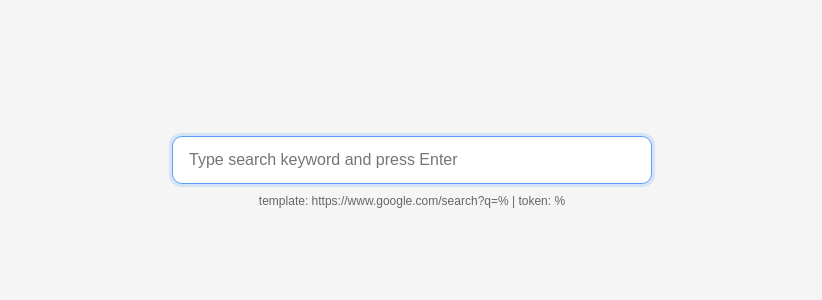
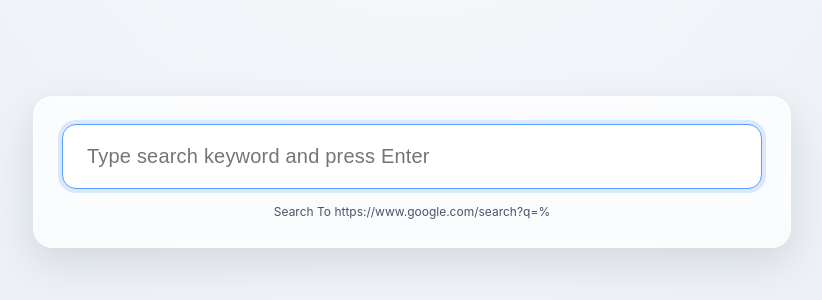
Before and after one commit to kafca4806/search, a plain HTML site: page index.html in a window 1280 px wide. Shown: the part 228-528 px from the top of the page, without its empty margins (228-1050 px from the left). Drawn offline with Linux system fonts and the light colour scheme.

Commit message:
Update styles and hint text in index.html

```diff
--- a/index.html
+++ b/index.html
@@ -13,32 +13,42 @@
       min-height: 100vh;
       display: grid;
       place-items: center;
-      font-family: Arial, sans-serif;
-      background: #f5f5f5;
+      font-family: "Inter", "Segoe UI", Arial, sans-serif;
+      background: radial-gradient(circle at top, #f8fafc 0%, #eef2f7 55%, #e8edf5 100%);
     }
     .wrap {
-      width: min(90vw, 480px);
+      width: min(92vw, 700px);
       text-align: center;
+      padding: 28px;
+      border-radius: 20px;
+      background: rgba(255, 255, 255, 0.72);
+      border: 1px solid rgba(255, 255, 255, 0.9);
+      box-shadow: 0 14px 40px rgba(16, 24, 40, 0.12);
+      backdrop-filter: blur(4px);
     }
     input {
       width: 100%;
       box-sizing: border-box;
-      padding: 14px 16px;
-      border: 1px solid #ccc;
-      border-radius: 10px;
-      font-size: 16px;
+      padding: 20px 24px;
+      border: 1px solid #d0d7e2;
+      border-radius: 14px;
+      font-size: 20px;
+      font-weight: 500;
+      letter-spacing: 0.01em;
       outline: none;
       background: #fff;
-      color: #111;
+      color: #0f172a;
+      transition: border-color 160ms ease, box-shadow 160ms ease, transform 120ms ease;
     }
     input:focus {
       border-color: #5b9dff;
-      box-shadow: 0 0 0 3px rgba(91, 157, 255, 0.2);
+      box-shadow: 0 0 0 4px rgba(91, 157, 255, 0.2);
+      transform: translateY(-1px);
     }
     .hint {
-      margin-top: 10px;
+      margin-top: 14px;
       font-size: 12px;
-      color: #666;
+      color: #475569;
       word-break: break-all;
     }
   </style>
@@ -71,7 +81,7 @@
     const input = document.getElementById("search-input");
     const hint = document.getElementById("hint");
 
-    hint.textContent = `template: ${targetTemplate} | token: ${token}`;
+    hint.textContent = `Search To ${targetTemplate}`;
 
     form.addEventListener("submit", (event) => {
       event.preventDefault();
```
